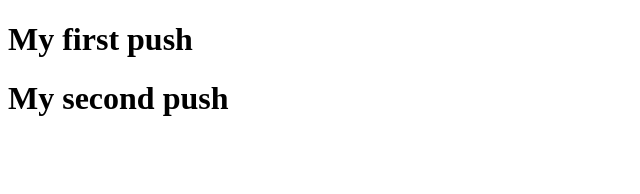
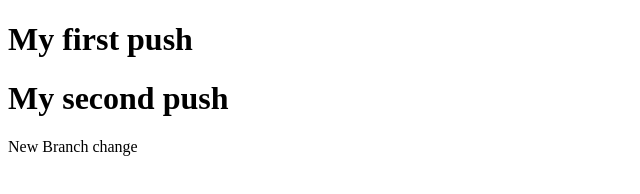
Before and after one commit to abhilasha1508/myrepo, a plain HTML site: page index.html in a window 1280 px wide. Shown: the whole page, without its empty margins (0-640 px from the left). Drawn offline with Linux system fonts and the light colour scheme.

Commit message:
New branch push

```diff
--- a/index.html
+++ b/index.html
@@ -10,6 +10,8 @@
 <body>
     <h1>My first push</h1>
     <h1>My second push</h1>
+
+    <p>New Branch change</p>
 </body>
 
 </html>
```
